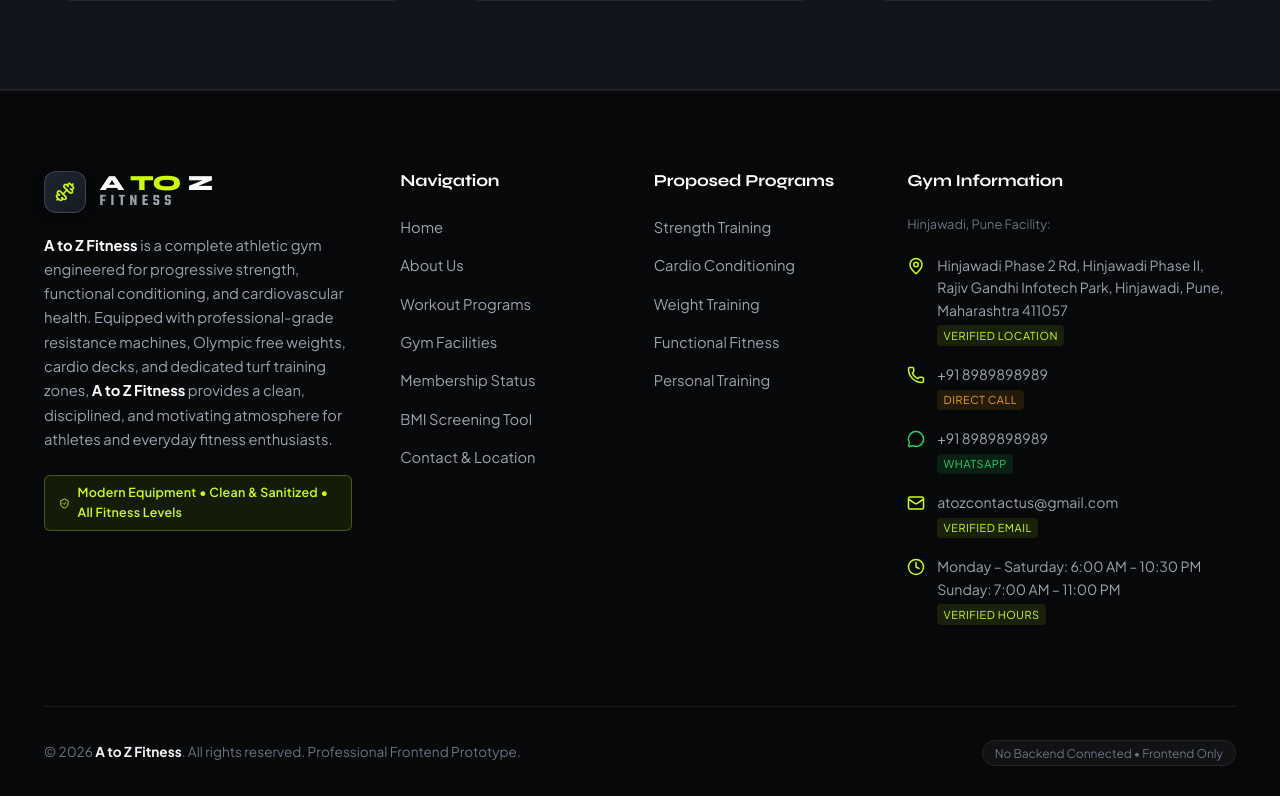
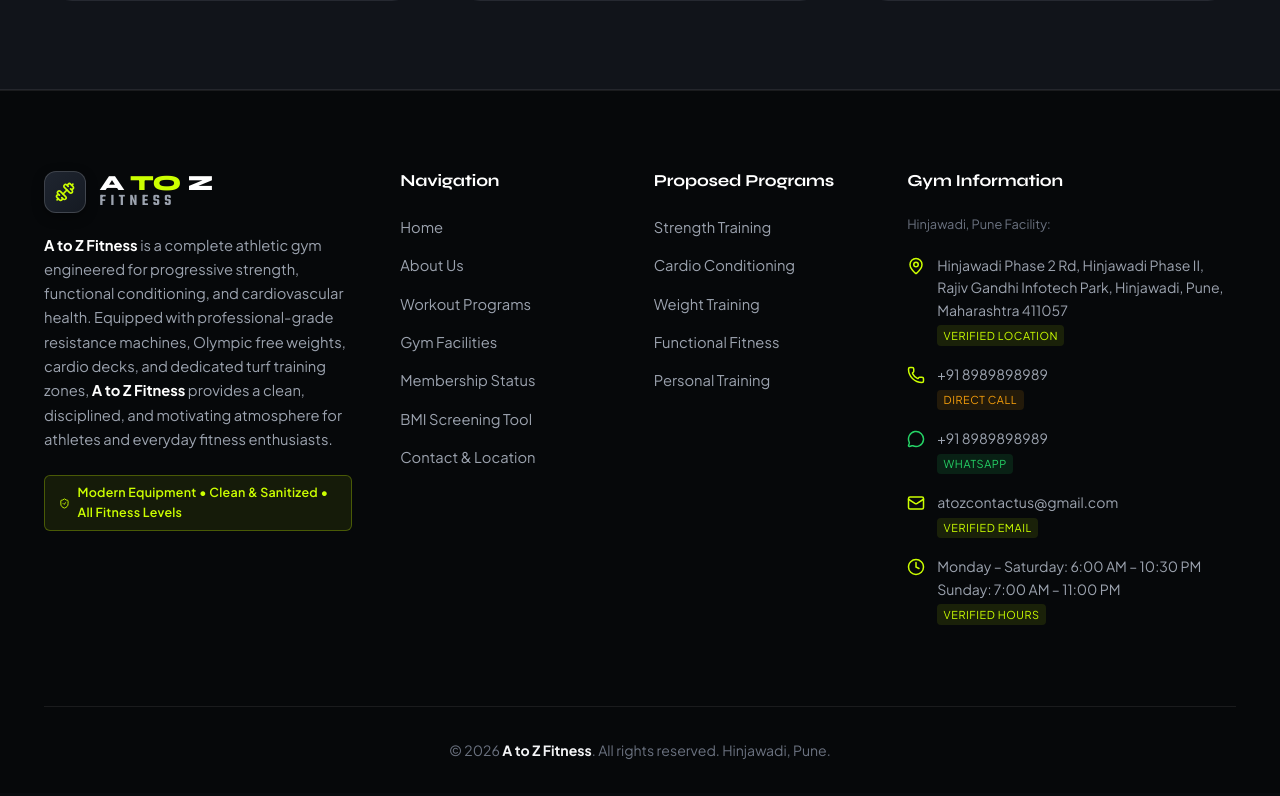
Before and after one commit to GamotechRepositories/AtoZFitness, a React (Vite) app: page / in a window 1280 px wide. Shown: the part 1977-2773 px from the top of the page. Built offline with nearby package versions, Linux system fonts and the light colour scheme.

Commit message:
fix: remove backend status pill and clean up footer copyright

```diff
--- a/src/components/Footer.css
+++ b/src/components/Footer.css
@@ -105,28 +105,18 @@
 .footer-bottom {
   display: flex;
   align-items: center;
-  justify-content: space-between;
+  justify-content: center;
   padding-top: 2rem;
-  flex-wrap: wrap;
-  gap: 1.25rem;
+  text-align: center;
 }
 
 .copyright-text {
-  font-size: 0.85rem;
+  font-size: 0.88rem;
   color: var(--text-dim);
 }
 
 .copyright-text strong {
   color: var(--text-primary);
-}
-
-.system-pill {
-  font-size: 0.75rem;
-  background: rgba(255, 255, 255, 0.04);
-  color: var(--text-dim);
-  padding: 0.3rem 0.75rem;
-  border-radius: var(--radius-full);
-  border: 1px solid var(--border-subtle);
 }
 
 @media (max-width: 1024px) {
--- a/src/components/Footer.jsx
+++ b/src/components/Footer.jsx
@@ -119,11 +119,8 @@
         {/* Bottom Bar */}
         <div className="footer-bottom">
           <p className="copyright-text">
-            © {currentYear} <strong>A to Z Fitness</strong>. All rights reserved. Professional Frontend Prototype.
+            © {currentYear} <strong>A to Z Fitness</strong>. All rights reserved. Hinjawadi, Pune.
           </p>
-          <div className="footer-bottom-links">
-            <span className="system-pill">No Backend Connected • Frontend Only</span>
-          </div>
         </div>
       </div>
     </footer>
```
